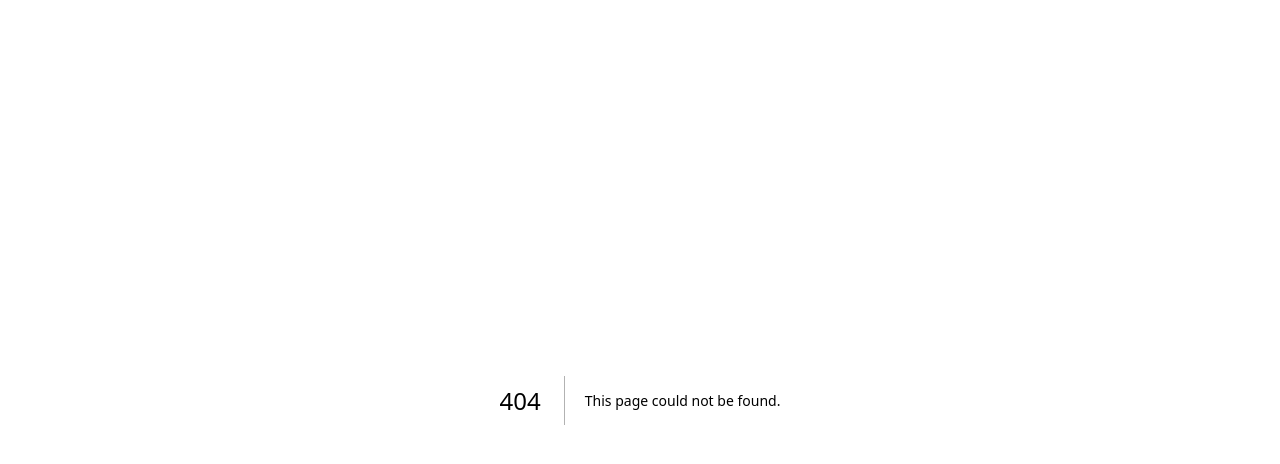
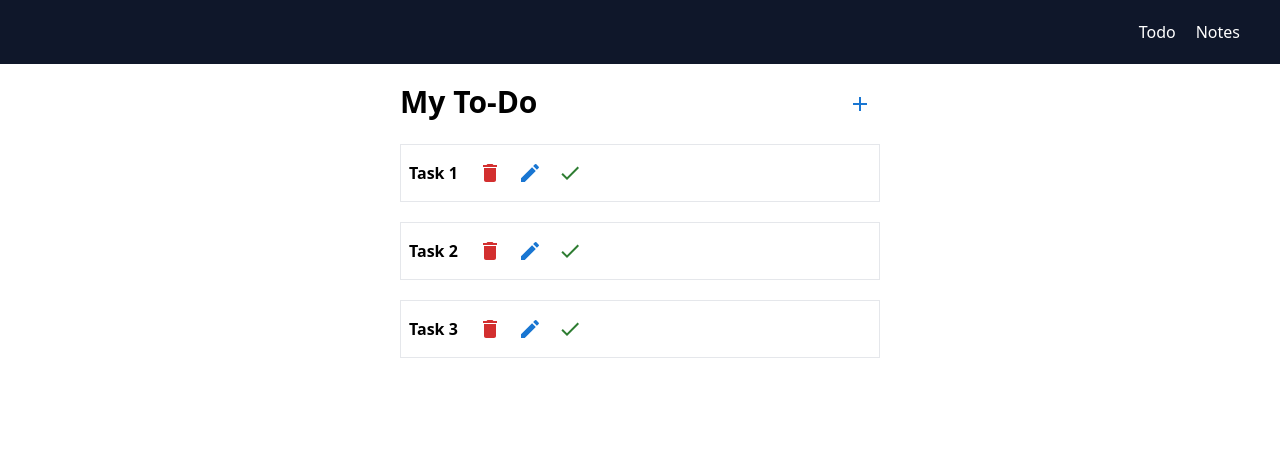
Before and after one commit to adriandotdev/nextjs-todo-app, a Next.js app: page /todo/list in a window 1280 px wide. Before the commit this address had no page. Shown: the top 464 px of the page. Built offline with nearby package versions, Linux system fonts and the light colour scheme.

Commit message:
development: IMPLEMENTED drag and drop functionality for todo

```diff
--- a/app/todo/layout.jsx
+++ b/app/todo/layout.jsx
@@ -1,3 +1,4 @@
+import Link from "next/link";
 import React from "react";
 
 const TodoLayout = ({ children }) => {
@@ -5,8 +6,12 @@ const TodoLayout = ({ children }) => {
 		<>
 			<nav className="bg-slate-900">
 				<ul className="text-white flex gap-5 px-10 py-5 justify-end">
-					<li>Todo</li>
-					<li>Notes</li>
+					<li>
+						<Link href="/todo/list">Todo</Link>
+					</li>
+					<li>
+						<Link href="/notes">Notes</Link>
+					</li>
 				</ul>
 			</nav>
 			<main>{children}</main>
--- /dev/null
+++ b/app/todo/list/page.jsx
@@ -0,0 +1,69 @@
+"use client";
+import React, { useRef, useState } from "react";
+import AddIcon from "@mui/icons-material/Add";
+import { IconButton } from "@mui/material";
+import Todo from "@components/Todo";
+
+const TodoListPage = () => {
+	const [todos, setTodos] = useState([
+		{ title: "Task 1", priority: "medium" },
+		{ title: "Task 2", priority: "high" },
+		{ title: "Task 3", priority: "low" },
+	]);
+	const [draggedElement, setDraggedElement] = useState(null);
+	const container = useRef(null);
+
+	const GetDragAfterElement = (container, y) => {
+		const draggableElements = [
+			...container.querySelectorAll(".draggable:not(.dragging)"),
+		];
+
+		return draggableElements.reduce(
+			(closest, child) => {
+				const box = child.getBoundingClientRect();
+				const offset = y - box.top - box.height / 2;
+
+				if (offset < 0 && offset > closest.offset) {
+					return { offset: offset, element: child };
+				} else {
+					return closest;
+				}
+			},
+			{ offset: Number.NEGATIVE_INFINITY }
+		).element;
+	};
+
+	const OnDragOver = (e) => {
+		e.preventDefault();
+
+		const afterElement = GetDragAfterElement(container.current, e.clientY);
+
+		if (afterElement === null) {
+			container.current.appendChild(draggedElement);
+		} else {
+			container.current.insertBefore(draggedElement, afterElement);
+		}
+	};
+
+	return (
+		<div className="flex justify-center items-center flex-col">
+			<div className="mt-5 flex gap-3 justify-between w-full max-w-[30rem]">
+				<h1 className="text-3xl font-sans font-bold">My To-Do</h1>
+				<IconButton color="primary" aria-label="add">
+					<AddIcon />
+				</IconButton>
+			</div>
+			<div
+				ref={container}
+				className="container max-w-[30rem] w-[30rem]"
+				onDragOver={OnDragOver}
+			>
+				{todos.map((todo) => (
+					<Todo todo={todo.title} setDraggedElement={setDraggedElement} />
+				))}
+			</div>
+		</div>
+	);
+};
+
+export default TodoListPage;
--- /dev/null
+++ b/components/Todo.jsx
@@ -0,0 +1,41 @@
+import React from "react";
+import DeleteIcon from "@mui/icons-material/Delete";
+import EditIcon from "@mui/icons-material/Edit";
+import DoneIcon from "@mui/icons-material/Done";
+import { IconButton } from "@mui/material";
+
+const Todo = ({ todo, setDraggedElement }) => {
+	const OnDragStart = (e) => {
+		setDraggedElement(e.target);
+		e.target.classList.add("opacity-50", "dragging");
+	};
+
+	const OnDragEnd = (e) => {
+		setDraggedElement(null);
+		e.target.classList.remove("opacity-50", "dragging");
+	};
+
+	return (
+		<div
+			className="draggable bg-white flex gap-3 items-center border border-gray-200 p-2 max-w-[30rem] w-full mt-5 cursor-move "
+			draggable="true"
+			onDragStart={OnDragStart}
+			onDragEnd={OnDragEnd}
+		>
+			<p className="font-semibold">{todo}</p>
+			<section className="flex">
+				<IconButton color="error" aria-label="delete">
+					<DeleteIcon />
+				</IconButton>
+				<IconButton color="primary" aria-label="delete">
+					<EditIcon />
+				</IconButton>
+				<IconButton color="success" aria-label="delete">
+					<DoneIcon />
+				</IconButton>
+			</section>
+		</div>
+	);
+};
+
+export default Todo;
--- a/package.json
+++ b/package.json
@@ -11,6 +11,7 @@
   "dependencies": {
     "@emotion/react": "^11.13.3",
     "@emotion/styled": "^11.13.0",
+    "@mui/icons-material": "^6.1.2",
     "@mui/material": "^6.1.2",
     "axios": "^1.7.7",
     "bcrypt": "^5.1.1",
```
Also changed, not shown: 1 other file (tests, documents, lock files or other folders).
